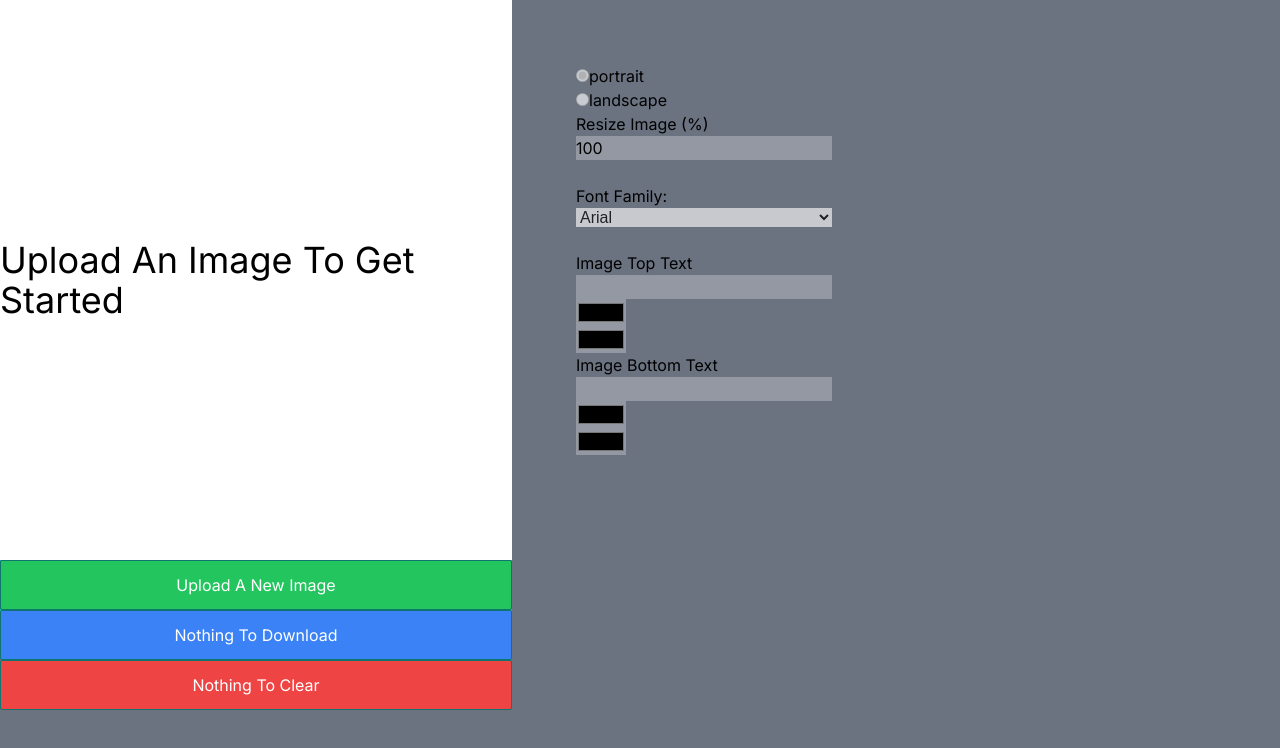
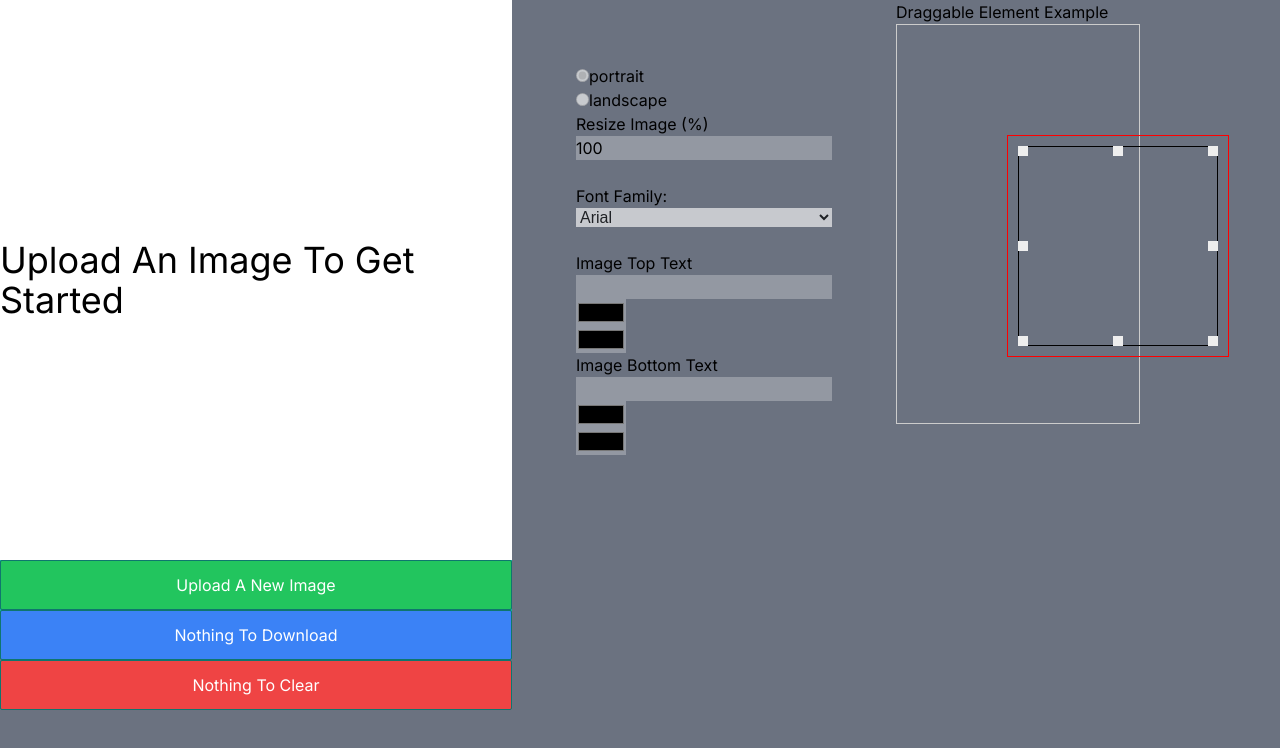
Before and after one commit to David-Mullally/memery_bank, a Next.js app: page / in a window 1280 px wide. Shown: the top 748 px of the page. Built offline with nearby package versions, Linux system fonts and the light colour scheme.

Commit message:
improve text fields

```diff
--- a/package.json
+++ b/package.json
@@ -23,6 +23,7 @@
     "postcss": "8.4.25",
     "react": "18.2.0",
     "react-dom": "18.2.0",
+    "react-draggable": "^4.4.5",
     "react-resizable": "^3.0.5",
     "tailwindcss": "3.3.2",
     "typescript": "5.1.6",
--- a/src/app/components/UploadDownloadImageComponent.tsx
+++ b/src/app/components/UploadDownloadImageComponent.tsx
@@ -2,8 +2,8 @@ import React, { FC, useState, useRef } from "react";
 import ButtonComponent from "./button";
 import html2canvas from "html2canvas";
 import { useEditImageProperties } from "@/app/stores/EditImageProperties";
-import ResizableDiv from "./resizableDivComponent";
 import cn from "classnames";
+import DraggableElement from "./draggableComponent";
 
 interface UploadDownloadImageComponentProps {}
 
@@ -14,20 +14,8 @@ const UploadDownloadImageComponent: FC<
   const editImageProperties = useEditImageProperties();
   // Read values
   const isDisabled = editImageProperties.editImageProperties.isDisabled;
-  const fontFamily = editImageProperties.editImageProperties.fontFamily;
   const isPortrait = editImageProperties.editImageProperties.isPortrait;
   const imageResize = editImageProperties.editImageProperties.imageResize;
-  const imageTopText = editImageProperties.editImageProperties.imageTopText;
-  const imageTopTextColor =
-    editImageProperties.editImageProperties.imageTopTextColor;
-  const imageTopTextOutlineColor =
-    editImageProperties.editImageProperties.imageTopTextOutlineColor;
-  const imageBottomText =
-    editImageProperties.editImageProperties.imageBottomText;
-  const imageBottomTextColor =
-    editImageProperties.editImageProperties.imageBottomTextColor;
-  const imageBottomTextOutlineColor =
-    editImageProperties.editImageProperties.imageBottomTextOutlineColor;
   //Set values
   const setIsEditImagePropertiesDisabled = editImageProperties.setIsDisabled;
   const setFontFamily = editImageProperties.setFontFamily;
@@ -55,7 +43,7 @@ const UploadDownloadImageComponent: FC<
   };
   const divRef = useRef<HTMLDivElement>(null);
   const handleDownload = () => {
-    setResizableDivVisible(false)
+    setResizableDivVisible(false);
     setTimeout(() => {
       if (divRef.current && !downloadDisabled) {
         html2canvas(divRef.current).then((canvas) => {
@@ -68,9 +56,9 @@ const UploadDownloadImageComponent: FC<
           downloadLink.click();
         });
       }
-    }, 2000)
+    }, 2000);
     setTimeout(() => {
-      setResizableDivVisible(true)
+      setResizableDivVisible(true);
     }, 4000);
   };
   const handleClearImage = () => {
@@ -118,24 +106,8 @@ const UploadDownloadImageComponent: FC<
             backgroundRepeat: "no-repeat",
           }}
         >
-          <ResizableDiv
-            height={200}
-            width={200}
-            content={imageTopText}
-            color={imageTopTextColor}
-            textShadowColor={imageTopTextOutlineColor}
-            fontFamily={fontFamily}
-            isPortrait={isPortrait}
-          />
-          <ResizableDiv
-            height={200}
-            width={200}
-            content={imageBottomText}
-            color={imageBottomTextColor}
-            textShadowColor={imageBottomTextOutlineColor}
-            fontFamily={fontFamily}
-            isPortrait={isPortrait}
-          />
+            <DraggableElement defaultPosition={{ x: 0, y: 0 }} isTopText={true} />
+            <DraggableElement defaultPosition={{ x: 0, y: 0 }} isTopText={false} />
         </div>
       )}
 
--- /dev/null
+++ b/src/app/components/draggableComponent.tsx
@@ -0,0 +1,64 @@
+import React from "react";
+import Draggable, { DraggableData, DraggableEvent } from "react-draggable";
+import ResizableDiv from "./resizableDivComponent";
+
+interface DraggableElementProps {
+    defaultPosition: { x: number; y: number };
+    isTopText: boolean;
+}
+
+const DraggableElement: React.FC<DraggableElementProps> = ({
+    defaultPosition,
+    isTopText,
+}) => {
+  const parentRef = React.useRef<HTMLDivElement>(null);
+  const elementRef = React.useRef<HTMLDivElement>(null);
+
+  const handleDrag = (e: DraggableEvent, data: DraggableData) => {
+    // Calculate the parent's bounding rectangle
+    const parentRect = parentRef.current?.getBoundingClientRect();
+
+    // Calculate the element's bounding rectangle
+    const elementRect = elementRef.current?.getBoundingClientRect();
+
+    // Calculate the maximum allowable X and Y positions for the element within the parent
+    const maxX = (parentRect?.width ?? 0) - (elementRect?.width ?? 0);
+    const maxY = (parentRect?.height ?? 0) - (elementRect?.height ?? 0);
+
+    // Restrict the draggable element's movement within the parent container
+    const x = Math.min(Math.max(0, data.x), maxX);
+    const y = Math.min(Math.max(0, data.y), maxY);
+
+    // Set the new position for the draggable element
+    data.node.style.transform = `translate(${x}px, ${y}px)`;
+  };
+
+  return (
+    <div
+      ref={parentRef}
+      style={{
+        border: "1px solid #ccc",
+        padding: "10px",
+        position: "relative",
+        height: "400px",
+      }}
+    >
+      {/* Draggable Element */}
+      <Draggable
+        defaultPosition={defaultPosition}
+        onDrag={handleDrag}
+        nodeRef={elementRef}
+        bounds="parent" // Restrict dragging within the parent container
+      >
+        <div
+          ref={elementRef}
+          style={{ border: "1px solid #f00", padding: "10px", cursor: "move" }}
+              >
+                  <ResizableDiv width={200} height={200} isTopText={isTopText} />
+        </div>
+      </Draggable>
+    </div>
+  );
+};
+
+export default DraggableElement;
--- a/src/app/components/resizableDivComponent.tsx
+++ b/src/app/components/resizableDivComponent.tsx
@@ -5,11 +5,7 @@ import { useEditImageProperties } from "../stores/EditImageProperties";
 interface ResizableDivProps {
   width: number;
   height: number;
-  content: string;
-  color: string;
-  textShadowColor: string;
-  fontFamily: string;
-  isPortrait: string;
+  isTopText: boolean;
 }
 
 interface CustomResizeHandleProps {
@@ -39,30 +35,43 @@ const CustomResizeHandle: React.FC<CustomResizeHandleProps> = ({ handle }) => {
   return <div style={resizeHandles[handle]} />;
 };
 
-const ResizableDiv: React.FC<ResizableDivProps> = ({
-  width,
-  height,
-  content,
-  color,
-  textShadowColor,
-  fontFamily,
-  isPortrait,
-}) => {
-  const resizableDivVisible = useEditImageProperties().editImageProperties.resizableDivVisible;
+const ResizableDiv: React.FC<ResizableDivProps> = ({ width, height, isTopText }) => {
+  const editImageProperties = useEditImageProperties().editImageProperties;
+  const resizableDivVisible = editImageProperties.resizableDivVisible;
+    const fontFamily = editImageProperties.fontFamily;
+    const isPortrait = editImageProperties.isPortrait
+  // Image Top Text
+  const imageTopText = editImageProperties.imageTopText;
+  const imageTopTextColor = editImageProperties.imageTopTextColor;
+  const imageTopTextOutlineColor = editImageProperties.imageTopTextOutlineColor;
+  // Image Bottom Text
+  const imageBottomText = editImageProperties.imageBottomText;
+  const imageBottomTextColor = editImageProperties.imageBottomTextColor;
+  const imageBottomTextOutlineColor =
+        editImageProperties.imageBottomTextOutlineColor;
+    let content = "";
+    let imageTextColor = "";
+    let textShadowColor = "";
+    isTopText ? content = imageTopText : content = imageBottomText;
+    isTopText ? imageTextColor = imageTopTextColor : imageTextColor = imageBottomTextColor;
+    isTopText ? textShadowColor = imageTopTextOutlineColor : textShadowColor = imageBottomTextOutlineColor;
+  //For Resizing div
   const [currentWidth, setCurrentWidth] = useState<number>(width);
-  const [currentHeight, setCurrentHeight] = useState<number>(height);
+  /*const [currentHeight, setCurrentHeight] = useState<number>(height);*/
   const handleResize = (e: React.SyntheticEvent, data: ResizeCallbackData) => {
     setCurrentWidth(data.size.width);
-    setCurrentHeight(data.size.height);
+    /*setCurrentHeight(data.size.height);*/
     };
 
-  const maxFontSize = 120;
+
+  // For resizing font based current div size
+  const maxFontSize = 65;
   const minFontSize = 10;
   const fontSizeBasedOnWidth = (currentWidth / 500) * maxFontSize;
-  const fontSizeBasedOnHeight = (currentHeight / 500) * maxFontSize;
+  /*const fontSizeBasedOnHeight = (currentHeight / 500) * maxFontSize;*/
   const fontSize = Math.min(
     maxFontSize,
-    Math.max(minFontSize, Math.min(fontSizeBasedOnWidth, fontSizeBasedOnHeight))
+    Math.max(minFontSize, Math.min(fontSizeBasedOnWidth, /*fontSizeBasedOnHeight*/))
   );
 
   const contentStyle: React.CSSProperties = {
@@ -73,7 +82,7 @@ const ResizableDiv: React.FC<ResizableDivProps> = ({
     fontSize: `${fontSize}px`, // Responsive font size, change the "20" as needed
     overflow: "hidden", // Prevents more text from being visible beyond the container boundaries
     position: "relative", // Ensure proper positioning of custom handles within the resizable div
-    color: `${color}`,
+    color:`${imageTextColor}`,
     textShadow: `-1px -1px 0 ${textShadowColor}, 1px -1px 0 ${textShadowColor}, -1px 1px 0 ${textShadowColor}, 1px 1px 0 ${textShadowColor}`,
     fontFamily: `${fontFamily}`,
       textAlign: "center",
@@ -83,7 +92,8 @@ const ResizableDiv: React.FC<ResizableDivProps> = ({
       <ResizableBox
         width={width}
         height={height}
-        handle={ resizableDivVisible &&
+        handle={
+          resizableDivVisible && (
             <div>
               <CustomResizeHandle handle="n" />
               <CustomResizeHandle handle="ne" />
@@ -94,11 +104,12 @@ const ResizableDiv: React.FC<ResizableDivProps> = ({
               <CustomResizeHandle handle="w" />
               <CustomResizeHandle handle="nw" />
             </div>
+          )
         }
         onResize={handleResize}
         resizeHandles={["n", "ne", "e", "se", "s", "sw", "w", "nw"]} // All eight handles enabled
-        minConstraints={[100, 100]}
-        maxConstraints={isPortrait==="portrait" ? [600, 200] : [1200,200]}
+        minConstraints={[100, 200]}
+        maxConstraints={isPortrait === "portrait" ? [800, 200] : [1200, 200]}
       >
         <div style={contentStyle}>{content}</div>
       </ResizableBox>
--- a/src/app/page.tsx
+++ b/src/app/page.tsx
@@ -1,12 +1,17 @@
 "use client";
 import UploadDownloadImageComponent from "./components/UploadDownloadImageComponent";
 import EditImageComponent from "./components/EditImageComponent";
+import DraggableElement from "./components/draggableComponent";
 
 const HomePage: React.FC = () => {
   return (
     <div className="flex flex-wrap w-[100vw] h-[100vh] bg-gray-500">
       <UploadDownloadImageComponent />
       <EditImageComponent />
+      <div>
+      <h1>Draggable Element Example</h1>
+      <DraggableElement defaultPosition={{ x: 100, y: 100 }} />
+    </div>
     </div>
   );
 };
```
Also changed, not shown: 1 other file (tests, documents, lock files or other folders). Lines whose indentation alone changed are shown as unchanged.
